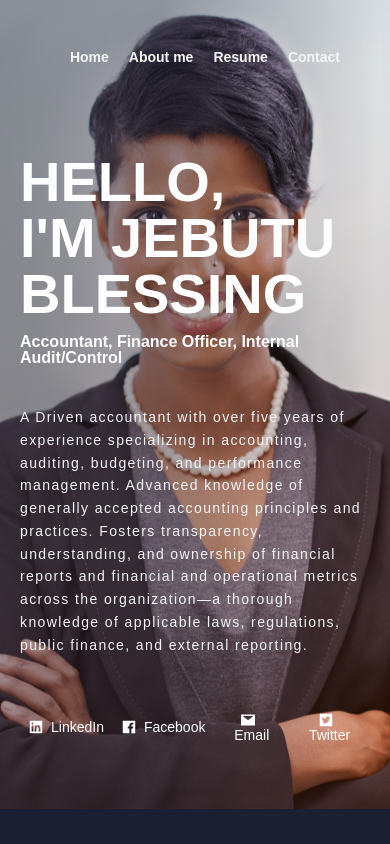
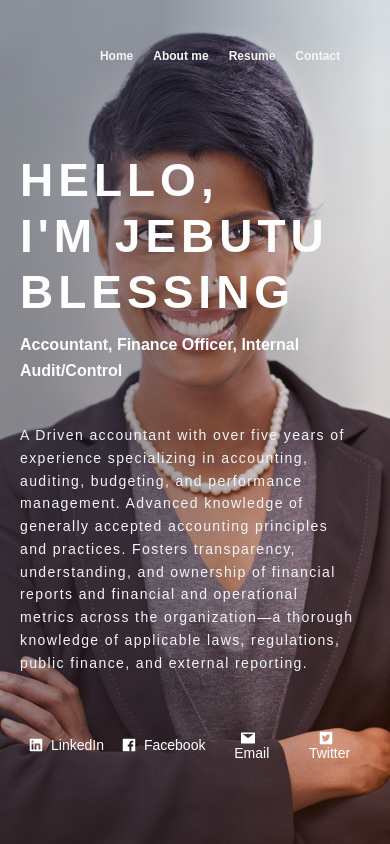
Before and after one commit to femigabriel/jebutu_portfolio, a Next.js app: page / in a window 390 px wide. Built offline with nearby package versions, Linux system fonts and the light colour scheme; a web font is replaced by a local one.

Commit message:
hero page background img updated

```diff
--- a/src/components/HeroPage.tsx
+++ b/src/components/HeroPage.tsx
@@ -14,15 +14,15 @@ export default function HeroPage() {
   return (
     <div className="">
       <div className="lg:pt-5 sm:pt-10 p-5  lgpx-28 ">
-        <div className="">
-          <h1 className="text-[#FDFDFD] text-[56px] font-semibold mt-5 flex flex-col leading-12">
+        <div className="hero-page">
+          <h1 className="text-[#FDFDFD] font-semibold mt-5 flex flex-col leading-12">
             <span> Hello,</span>
             I'm Jebutu Blessing
           </h1>
-          <h3 className="text-[#FDFDFD] font-bold lg:text-[26x] mt-3 mb-10">
+          <h3 className="text-[#FDFDFD] font-bold lg:text-[26x] mt-3 mb-10 leading-relaxed">
             Accountant, Finance Officer, Internal Audit/Control
           </h3>
-          <p className="lg:text-[16px] sm:text=[12px] text-gray-100  lg:w-[38em] sm:w-[32em] leading-relaxed  mt-5 tracking-widest mb-10">
+          <p className="lg:text-[16px] sm:text=[12px] text-gray-100 leading-relaxed  mt-5 tracking-widest mb-10">
             A Driven accountant with over five years of experience specializing
             in accounting, auditing, budgeting, and performance management.
             Advanced knowledge of generally accepted accounting principles and
--- a/src/pages/index.tsx
+++ b/src/pages/index.tsx
@@ -12,7 +12,7 @@ export default function Home() {
         href="https://fonts.cdnfonts.com/css/clash-display"
         rel="stylesheet"
       ></link>
-      <div className="banner">
+      <div className="home">
         <Headers />
         <HeroPage />
       </div>
--- a/src/styles/globals.css
+++ b/src/styles/globals.css
@@ -39,8 +39,19 @@ body::-webkit-scrollbar-thumb {
   -webkit-box-shadow: inset 0 0 6px rgba(0, 0, 0, 0.3);
   background-color: #555;
 }
+@media (max-width: 420px) {
+  body {
+    background: linear-gradient(
+      90deg,
+      rgba(27, 31, 50, 0.4) 41.56%,
+      rgba(27, 31, 50, 0) 97.11%
+    ),
+    url(../../public/images/hero.png);
+  background-position: center;
+  }
+}
 
-.banner {
+.home {
   background: linear-gradient(
       90deg,
       rgba(27, 31, 50, 0.4) 41.56%,
@@ -50,38 +61,53 @@ body::-webkit-scrollbar-thumb {
   background-position: right;
   background-repeat: no-repeat;
   width: 100%;
-  /* height: 693px; */
+  height: 100vh;
 }
 @media (max-width: 820px) {
-  .banner {
-    /* background: none; */
+  .home {
+    background: none;
     width: 100%;
-    background: linear-gradient(
+    /* background: linear-gradient(
       90deg,
       rgba(27, 31, 50, 0.4) 41.56%,
       rgba(27, 31, 50, 0) 97.11%
     ),
-    url(../../public/images/hero.png);
-  background-position: center
+    url(../../public/images/hero.png); */
+  /* background-position: center; */
+  height: 100vh;
   }
 }
-h1 {
-  font-size: 64px;
+.hero-page h1 {
+  font-size: 46px;
   text-transform: uppercase;
+  line-height: 56px;
+  letter-spacing: 5px;
+
   /* background: linear-gradient(to right, #cf1512 0%, #752201 100%);
   -webkit-background-clip: text;
   -webkit-text-fill-color: transparent; */
 
 }
+.hero-page p {
+font-size: 14px;
+width: 44em
+}
 @media (max-width: 820px) {
   h1 {
     font-size: 52px;
+    line-height: 52px;
   }
+
 }
 @media (max-width: 420px) {
   h1 {
     font-size: 32px;
+    line-height: 52px;
   }
+  .hero-page p {
+    font-size: 14px;
+    width: 24em
+    }
 }
 .div {
   /* background: linear-gradient(
@@ -110,7 +136,7 @@ li {
 }
 @media (max-width: 720px) {
   li {
-    font-size: 14px;
+    font-size: 12px;
     color: #f5f5f5;
     padding: 10px;
   }
```
